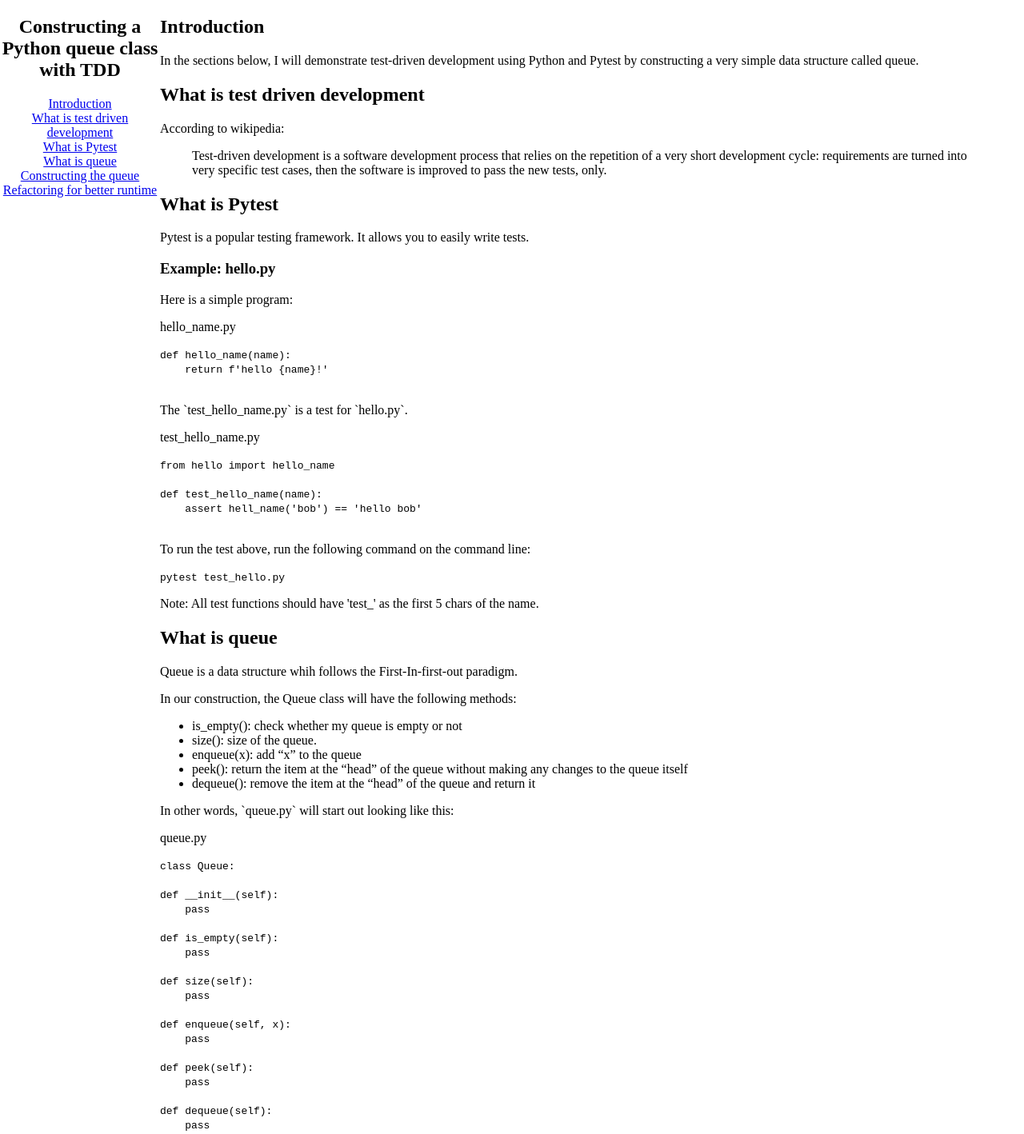
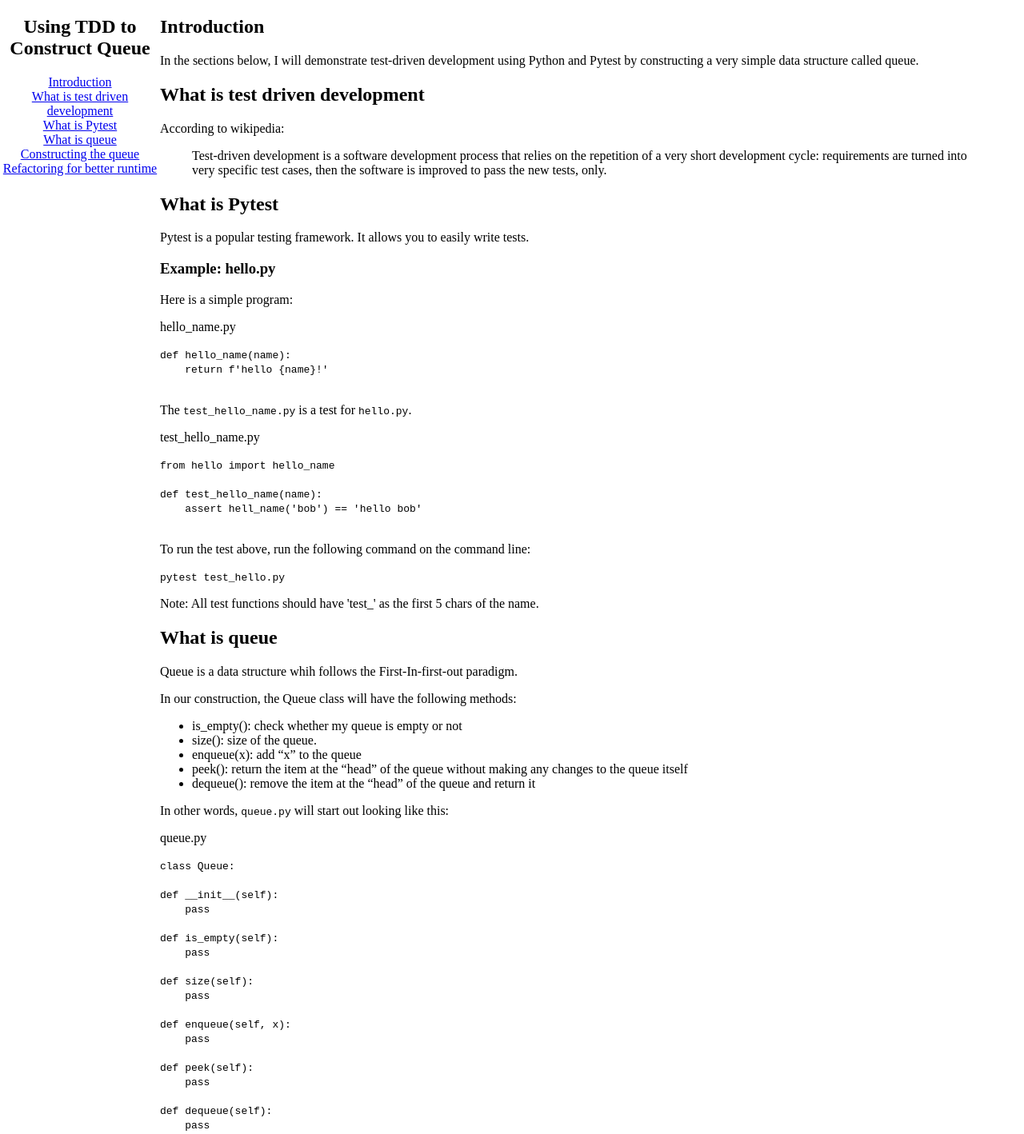
Before and after one commit to kiwisquash/fcc-tech-docs, a plain HTML site: page site/index.html in a window 1280 px wide. Shown: the top 1418 px of the page at 80% size. Drawn offline with Linux system fonts and the light colour scheme.

Commit message:
Shortended the title and replaced ` with code tag.

```diff
--- a/site/index.html
+++ b/site/index.html
@@ -4,11 +4,11 @@
 <meta charset="UTF-8">
 <meta name="viewport" content="width=device-width, initial-scale=1.0">
 <link rel="stylesheet" href="css/styles.css">
-<title>Constructing a Queue in Python</title>
+<title>Using TDD to Construct Queue</title>
 </head>
 <body>
 	<nav id="navbar">
-		<header><h1>Constructing a Python queue class with TDD</h1></header>
+		<header><h1>Using TDD to Construct Queue</h1></header>
 		<div class="nav-links">
 		<a class="nav-link" href="#Introduction">Introduction</a>
 		<a class="nav-link" href="#What_is_test_driven_development">What is test driven development</a>
@@ -39,7 +39,8 @@
     return f'hello {name}!'
 			</code>
 			</div>
-			<p>The `test_hello_name.py` is a test for `hello.py`.</p>
+			<p>The <code>test_hello_name.py</code> is a test for <code>hello.py</code>.</p>
+
 			<div class="code-block">
 			<p>test_hello_name.py</p>
 			<code>from hello import hello_name
@@ -65,7 +66,7 @@ def test_hello_name(name):
 				<li>peek(): return the item at the “head” of the queue without making any changes to the queue itself</li>
 				<li>dequeue(): remove the item at the “head” of the queue and return it</li>
 			</ul>
-			<p>In other words, `queue.py` will start out looking like this:</p>
+			<p>In other words, <code>queue.py</code> will start out looking like this:</p>
 			<div class="code-block">
 				<p>queue.py</p>
 				<code>class Queue:
@@ -104,7 +105,7 @@ def test_is_empty():
     assert new_queue.is_empty == True</code>
 		</div>
 
-		<p>We'll add more lines to `test_is_empty` as we go on. For now, we should just focus on defining the simplest `is_empty` emthod that will pass the test. And this can be done very easily:</p>
+		<p>We'll add more lines to <code>test_is_empty</code> as we go on. For now, we should just focus on defining the simplest <code>is_empty</code> emthod that will pass the test. And this can be done very easily:</p>
 		<div class="code-block">
 			<p>queue.py</p>
 			<code>def is_empty(self):
```
